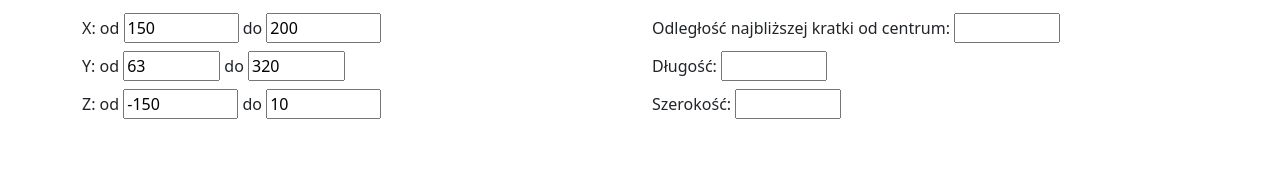
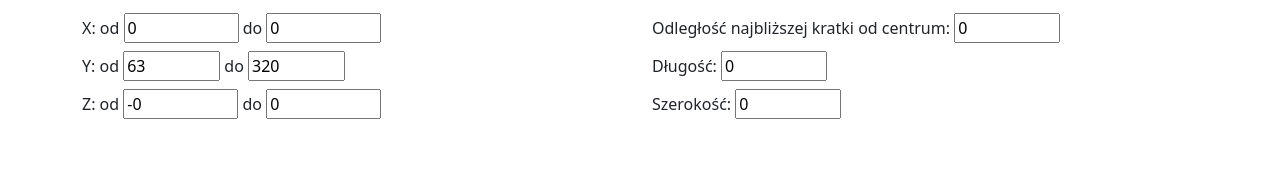
Before and after one commit to xNorbig/Website, a plain HTML site: page index.html in a window 1280 px wide. Shown: the part 279-448 px from the top of the page. Drawn offline with nearby package versions, Linux system fonts and the light colour scheme.

Commit message:
fix values, remove console.log

```diff
--- a/calculator.js
+++ b/calculator.js
@@ -48,7 +48,6 @@ function updateCost(data) {
 	const sizeX = maxX - minX + 1; document.getElementById("sizeX").innerHTML = sizeX;
 	const sizeY = maxY - minY + 1; document.getElementById("sizeY").innerHTML = sizeY;
 	const sizeZ = maxZ - minZ + 1; document.getElementById("sizeZ").innerHTML = sizeZ;
-	console.log(minZ, maxZ, sizeZ)
 
 	let heightRate = (maxY > config.surfaceLevel) ? 1 + (config.surfaceLevel - minY) * config.height : sizeY * config.height;
 	let useX = Math.min(Math.abs(minX), Math.abs(maxX)) > Math.min(Math.abs(minZ), Math.abs(maxZ));
--- a/index.html
+++ b/index.html
@@ -14,17 +14,17 @@
 			<div class="col">
 				<h1 class="pb-5 text-center">Podając koordynaty</h1>
 				<ul class="list-unstyled">
-					<li class="pt-2">X: od <input type="number" value="150" step="1" id="x1" onchange="updateCostByCoordinates()" min="-4000" max="4000"> do <input type="number" value="200" step="1" id="x2" onchange="updateCostByCoordinates()" min="-4000" max="4000"></li>
+					<li class="pt-2">X: od <input type="number" value="0" step="1" id="x1" onchange="updateCostByCoordinates()" min="-4000" max="4000"> do <input type="number" value="0" step="1" id="x2" onchange="updateCostByCoordinates()" min="-4000" max="4000"></li>
 					<li class="pt-2">Y: od <input type="number" value="63" step="1" id="y1" onchange="updateCostByCoordinates()" min="-64" max="320"> do <input type="number" value="320" step="1" id="y2" onchange="updateCostByCoordinates()" min="-64" max="320"></li>
-					<li class="pt-2">Z: od <input type="number" value="-150" step="1" id="z1" onchange="updateCostByCoordinates()" min="-4000" max="4000"> do <input type="number" value="10" step="1" id="z2" onchange="updateCostByCoordinates()" min="-4000" max="4000"></li>
+					<li class="pt-2">Z: od <input type="number" value="-0" step="1" id="z1" onchange="updateCostByCoordinates()" min="-4000" max="4000"> do <input type="number" value="0" step="1" id="z2" onchange="updateCostByCoordinates()" min="-4000" max="4000"></li>
 				</ul>
 			</div>
 			<div class="col">
 				<h1 class="pb-5 text-center">Podając wymiary</h1>
 				<ul class="list-unstyled">
-					<li class="pt-2">Odległość najbliższej kratki od centrum: <input type="number" value="" step="1" id="distance" onchange="updateCostBySize()" min="1" max="4000"></li>
-					<li class="pt-2">Długość: <input type="number" value="" step="1" id="length" onchange="updateCostBySize()" min="1" max="4000"></li>
-					<li class="pt-2">Szerokość: <input type="number" value="" step="1" id="width" onchange="updateCostBySize()" min="1" max="4000"></li>
+					<li class="pt-2">Odległość najbliższej kratki od centrum: <input type="number" value="0" step="1" id="distance" onchange="updateCostBySize()" min="1" max="4000"></li>
+					<li class="pt-2">Długość: <input type="number" value="0" step="1" id="length" onchange="updateCostBySize()" min="1" max="4000"></li>
+					<li class="pt-2">Szerokość: <input type="number" value="0" step="1" id="width" onchange="updateCostBySize()" min="1" max="4000"></li>
 				</ul>
 			</div>
 		</div>
```
